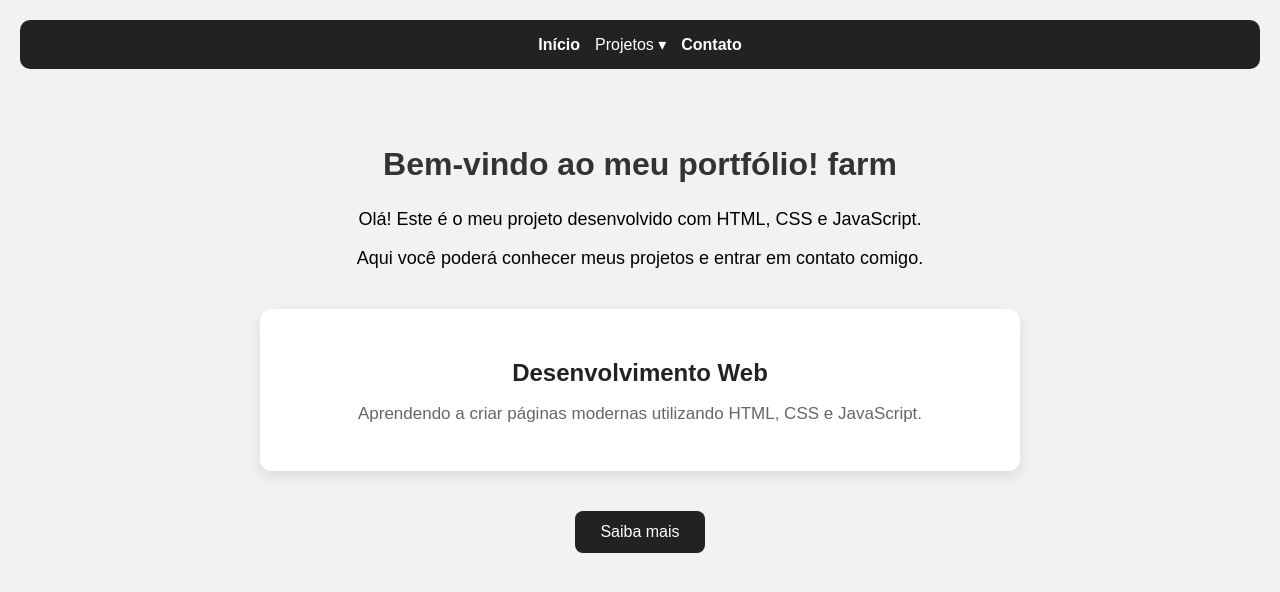
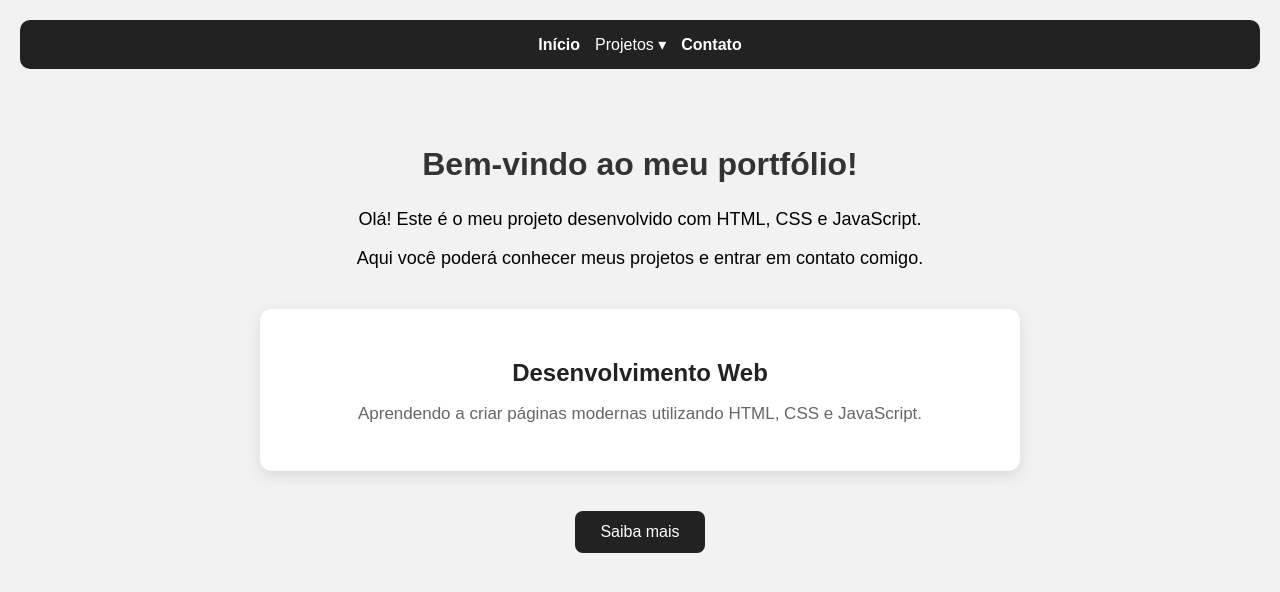
Before and after one commit to Rotiv2042/Projeto, a plain HTML site: page index.html in a window 1280 px wide. Drawn offline with Linux system fonts and the light colour scheme.

Commit message:
feat: atualiza pagina inicial

```diff
--- a/index.html
+++ b/index.html
@@ -85,7 +85,7 @@
         <section id="inicio">
 
             <h1>
-                Bem-vindo ao meu portfólio! farm
+                Bem-vindo ao meu portfólio!
             </h1>
 
             <p>
```
